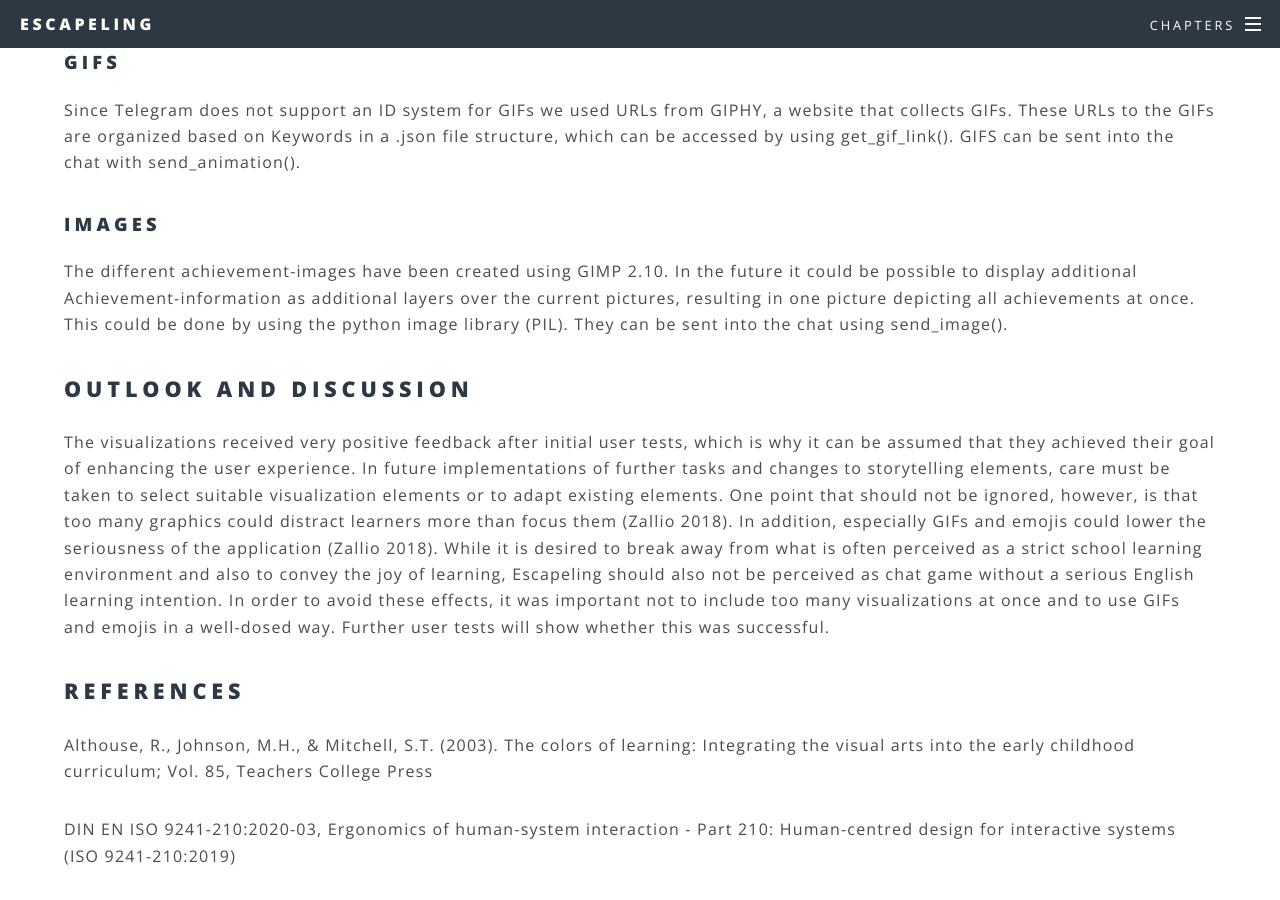
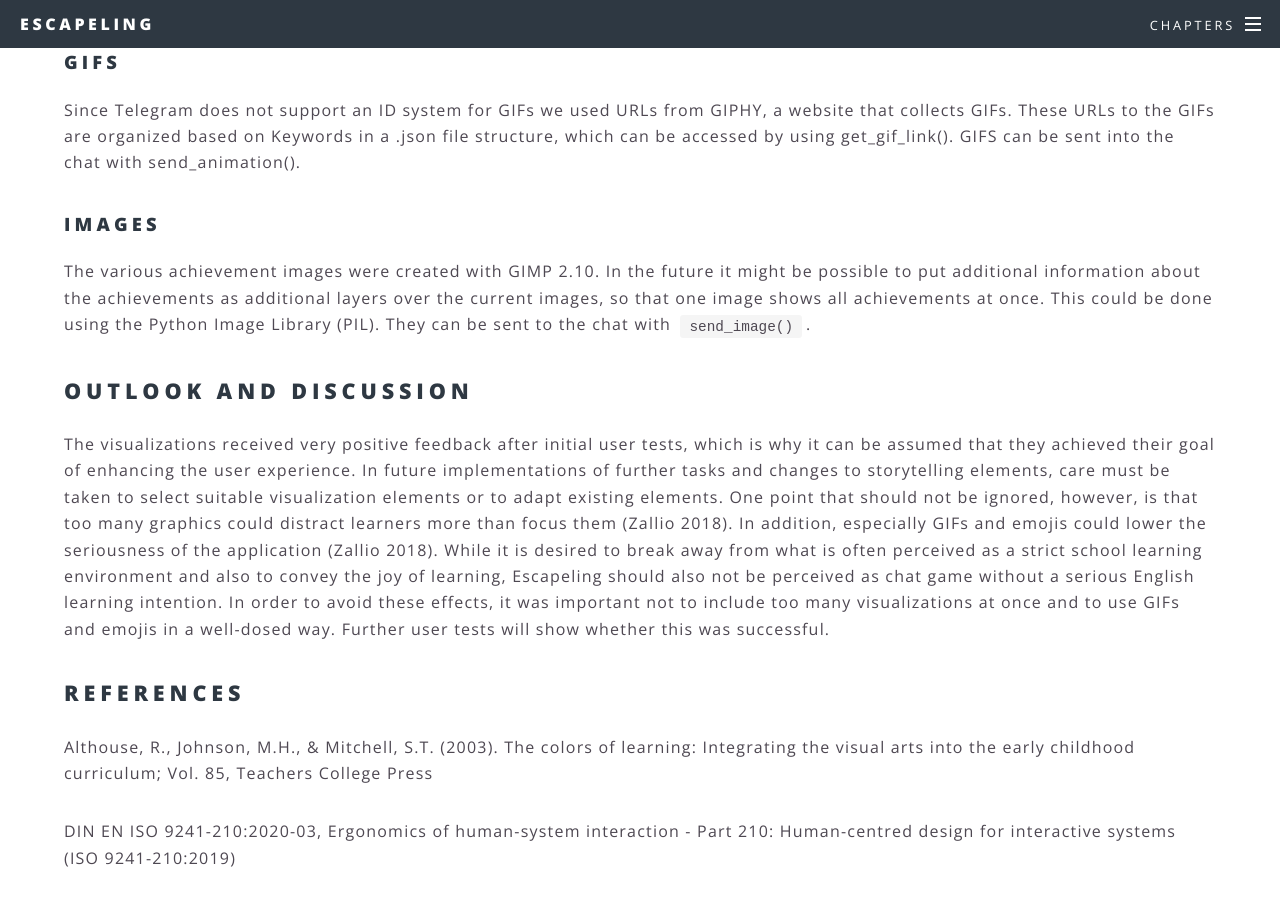
Before and after one commit to ALLUOS/ALLUOS.github.io, a Jekyll site: the page built from _posts/2021-01-02-visualizations.md, in a window 1280 px wide and 900 px high, scrolled down 5974 px. Built offline with Jekyll 4.4.1, drawn with Linux system fonts in a browser that asks for light colours.

Commit message:
Update _posts/2021-01-02-visualizations.md
Co-authored-by: Tobi Obeck <13554426+TobiObeck@users.noreply.github.com>

```diff
--- a/_posts/2021-01-02-visualizations.md
+++ b/_posts/2021-01-02-visualizations.md
@@ -103,7 +103,7 @@ Since Telegram does not support an ID system for GIFs we used URLs from GIPHY, a
 
 ### Images
 
-The different achievement-images have been created using GIMP 2.10. In the future it could be possible to display additional Achievement-information as additional layers over the current pictures, resulting in one picture depicting all achievements at once. This could be done by using the python image library (PIL). They can be sent into the chat using send_image().
+The various achievement images were created with GIMP 2.10. In the future it might be possible to put additional information about the achievements as additional layers over the current images, so that one image shows all achievements at once. This could be done using the Python Image Library (PIL). They can be sent to the chat with `send_image()`.
 
 
 <div id="discussion"></div>
```
